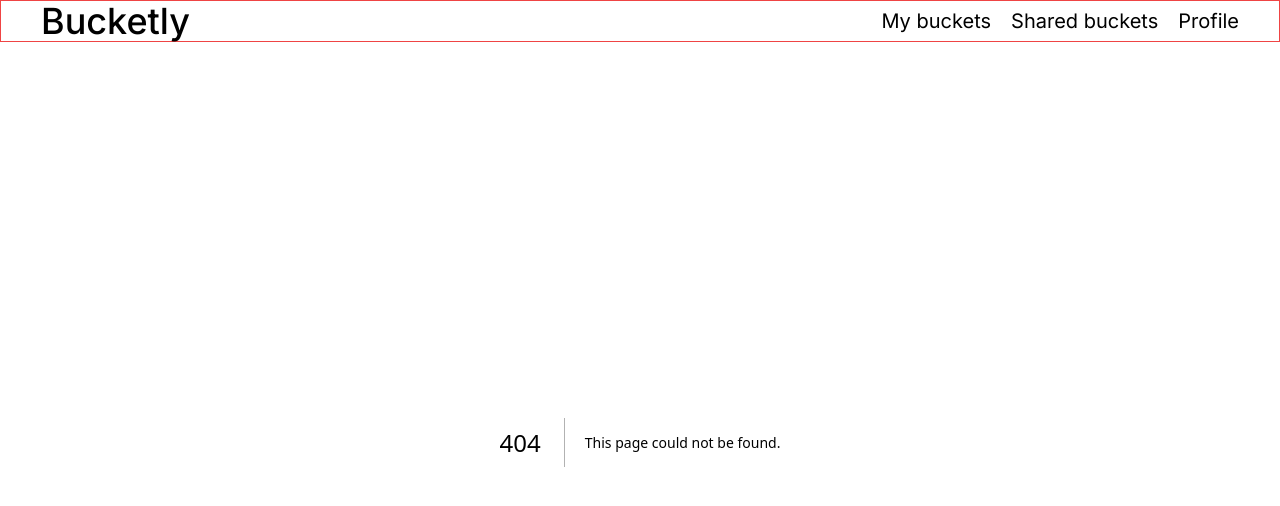
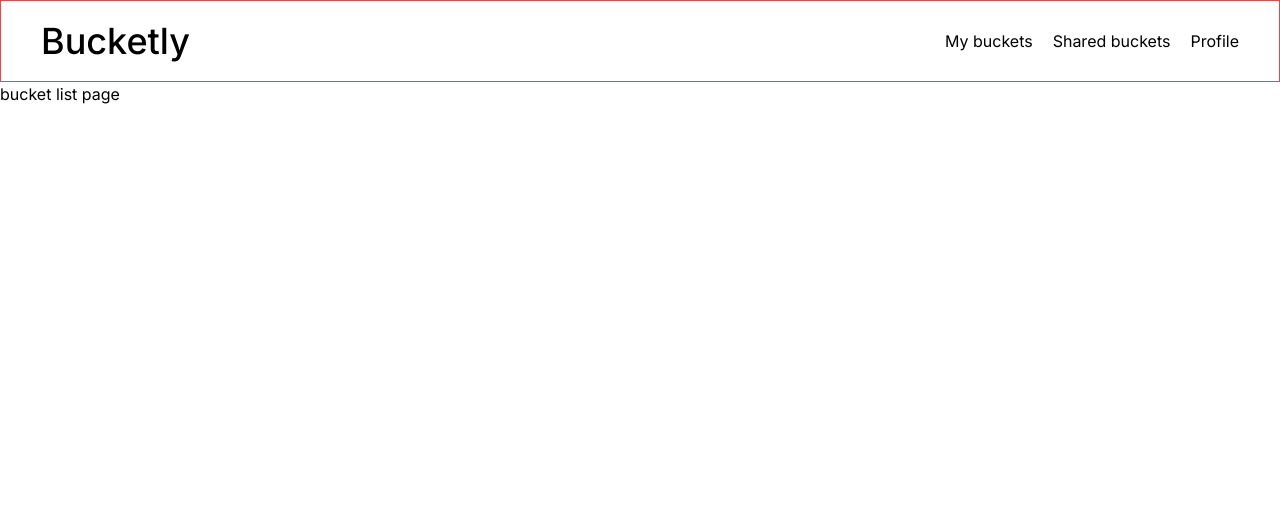
Before and after one commit to lauri-ra/Bucketly, a Next.js app in the folder frontend/: page /buckets in a window 1280 px wide. Before the commit this address had no page. Shown: the top 506 px of the page. Built offline with nearby package versions, Linux system fonts and the light colour scheme.

Commit message:
Added basic pages/routes

```diff
--- /dev/null
+++ b/frontend/app/buckets/page.tsx
@@ -0,0 +1,3 @@
+export default async function Page() {
+	return <div>bucket list page</div>;
+}
--- a/frontend/app/components/Navbar.tsx
+++ b/frontend/app/components/Navbar.tsx
@@ -4,17 +4,31 @@ import Link from 'next/link';
 
 const Navbar = () => {
 	return (
-    <nav className='flex flex-wrap items-center justify-between border border-red-500'>
-      <div className='ml-10  text-4xl font-medium text-black'>Bucketly</div>
+		<nav className='flex flex-wrap items-center justify-between border border-red-500 py-5'>
+			<Link
+				href='/'
+				className='ml-10 text-4xl font-medium text-black hover:underline'
+			>
+				Bucketly
+			</Link>
 
 			<div className='mr-10 flex items-center gap-5'>
-        <Link href='/' className=' font-small text-xl text-black'>
+				<Link
+					href='/buckets'
+					className='font-small text-base text-black hover:text-sky-500'
+				>
 					My buckets
 				</Link>
-        <Link href='/' className=' font-small text-xl text-black'>
+				<Link
+					href='/buckets'
+					className=' font-small text-base text-black hover:text-sky-500'
+				>
 					Shared buckets
 				</Link>
-        <Link href='/' className=' font-small text-xl text-black'>
+				<Link
+					href='/profile'
+					className=' font-small text-base text-black hover:text-sky-500'
+				>
 					Profile
 				</Link>
 			</div>
--- a/frontend/app/globals.css
+++ b/frontend/app/globals.css
@@ -2,7 +2,7 @@
 @tailwind components;
 @tailwind utilities;
 
-:root {
+/* :root {
   --foreground-rgb: 0, 0, 0;
   --background-start-rgb: 214, 219, 220;
   --background-end-rgb: 255, 255, 255;
@@ -24,4 +24,4 @@ body {
       rgb(var(--background-end-rgb))
     )
     rgb(var(--background-start-rgb));
-}
+} */
--- a/frontend/app/layout.tsx
+++ b/frontend/app/layout.tsx
@@ -15,7 +15,7 @@ export default function RootLayout({
 	children: React.ReactNode;
 }) {
 	return (
-		<html lang="en">
+		<html lang='en'>
 			<body className={inter.className}>
 				<Navbar />
 				{children}
--- /dev/null
+++ b/frontend/app/login/page.tsx
@@ -0,0 +1,3 @@
+export default async function Login() {
+	return <div>login page</div>;
+}
--- /dev/null
+++ b/frontend/app/profile/page.tsx
@@ -0,0 +1,3 @@
+export default async function Page() {
+	return <div>Profile page</div>;
+}
--- /dev/null
+++ b/frontend/app/register/page.tsx
@@ -0,0 +1,3 @@
+export default async function Register() {
+	return <div>register page</div>;
+}
```
Also changed, not shown: frontend/.prettierrc.json. Lines whose indentation alone changed are shown as unchanged.
